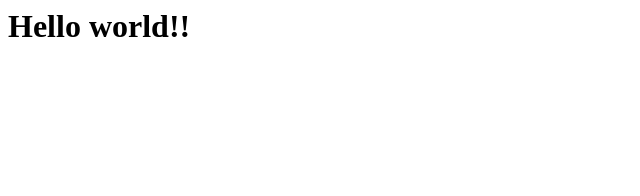
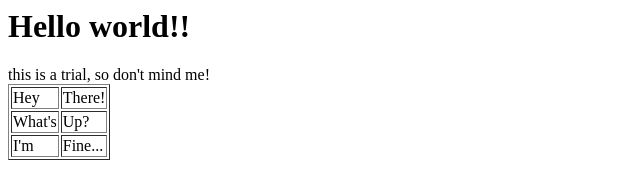
Before and after one commit to thexc0mm0nxone/Open-world, a plain HTML site: page docs/index.html in a window 1280 px wide. Shown: the whole page, without its empty margins (0-640 px from the left). Drawn offline with Linux system fonts and the light colour scheme.

Commit message:
Update index.html

```diff
--- a/docs/index.html
+++ b/docs/index.html
@@ -3,5 +3,20 @@
 </head>
 <body>
 <h1>Hello world!!</h1>
+  this is a trial, so don't mind me!
+  <table border="1">
+    <tr>
+      <td>Hey</td>
+      <td>There!</td>
+    </tr>
+    <tr>
+      <td>What's</td>
+      <td>Up?</td>
+    </tr>
+    <tr>
+      <td>I'm</td>
+      <td>Fine...</td>
+    </tr>
+  </table>
 </body>
 </html>
```
